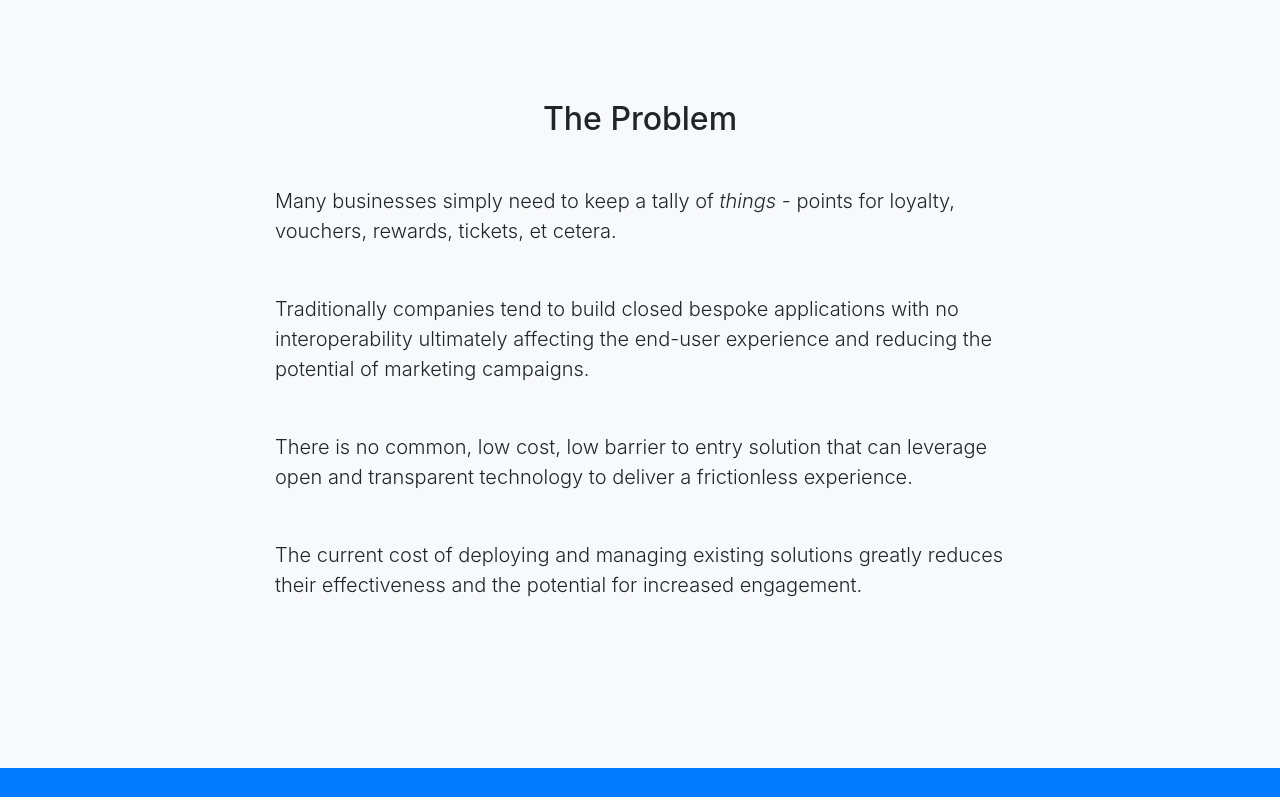
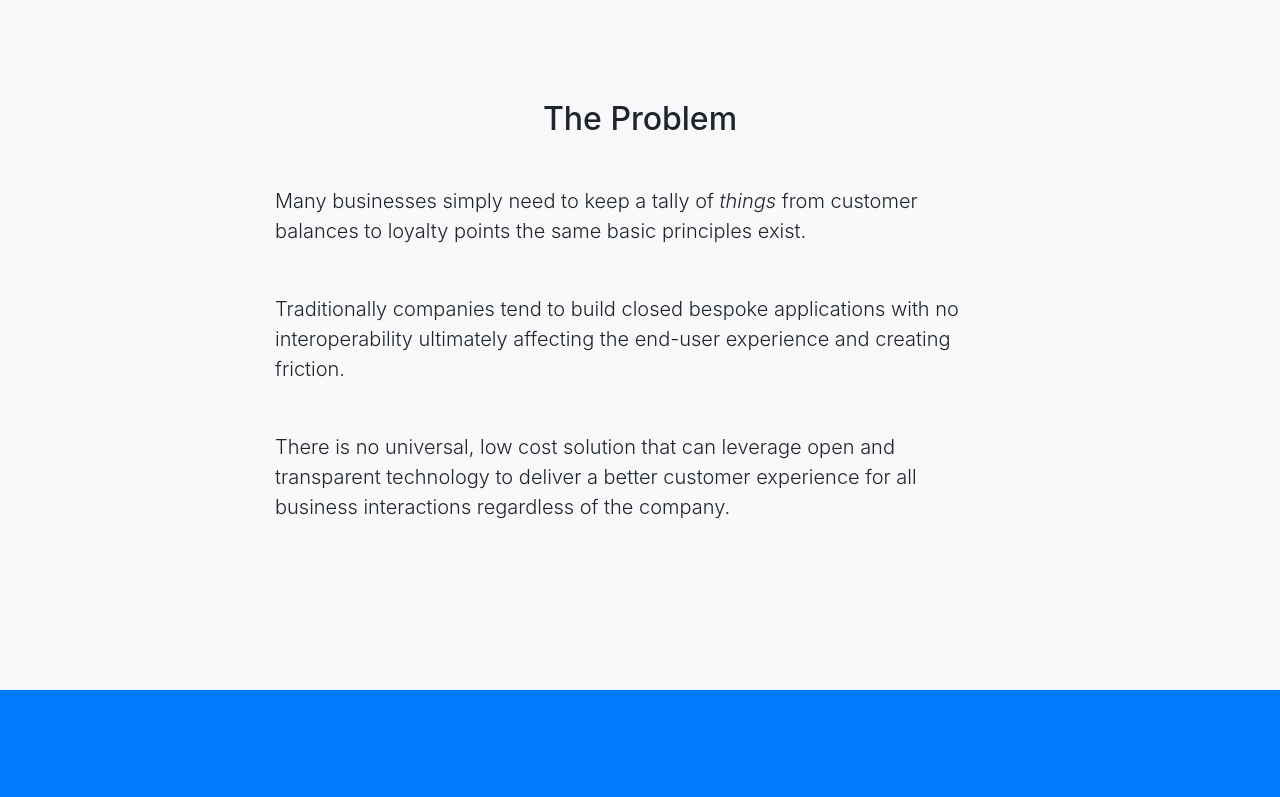
Before and after one commit to blockrockettech/opentally-landing, a website with bundled scripts: page index.html in a window 1280 px wide. Shown: the part 820-1617 px from the top of the page. Built offline with nearby package versions, Linux system fonts and the light colour scheme.

Commit message:
text tweaks

```diff
--- a/index.html
+++ b/index.html
@@ -85,21 +85,20 @@
             <div class="col-lg-8 mx-auto">
                 <h2 class="mb-5 text-center">The Problem</h2>
                 <p class="lead mb-5">
-                    Many businesses simply need to keep a tally of <em>things</em> - points for loyalty, vouchers, rewards,
-                    tickets, et cetera.
+                    Many businesses simply need to keep a tally of <em>things</em> from customer balances to loyalty points the same basic principles exist.
                 </p>
                 <p class="lead mb-5">
                     Traditionally companies tend to build closed bespoke applications with no interoperability ultimately affecting the end-user experience
-                    and reducing the potential of marketing campaigns.
+                    and creating friction.
                 </p>
                 <p class="lead mb-5">
-                    There is no common, low cost, low barrier to entry solution that can leverage open and transparent
-                    technology to deliver a frictionless experience.
+                    There is no universal, low cost solution that can leverage open and transparent
+                    technology to deliver a better customer experience for all business interactions regardless of the company.
                 </p>
-                <p class="lead mb-5">
-                    The current cost of deploying and managing existing solutions greatly reduces their effectiveness and
-                    the potential for increased engagement.
-                </p>
+                <!--<p class="lead mb-5">-->
+                    <!--The current cost of deploying and managing existing solutions greatly reduces their effectiveness and-->
+                    <!--the potential for increased engagement.-->
+                <!--</p>-->
             </div>
         </div>
     </div>
--- a/scss/_masthead.scss
+++ b/scss/_masthead.scss
@@ -13,9 +13,10 @@
   background-repeat: no-repeat;
   background-size: cover;
   h1 {
-    font-size: 4rem;
+    font-size: 3rem;
     font-family: 'Pacifico', cursive;
   }
+
   @media (min-width: 992px) {
     height: 100vh;
     h1 {
```
